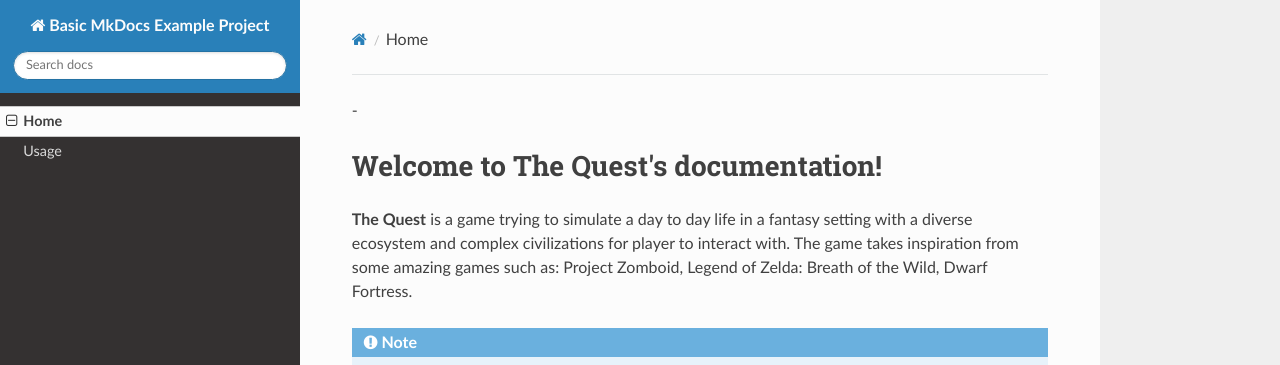
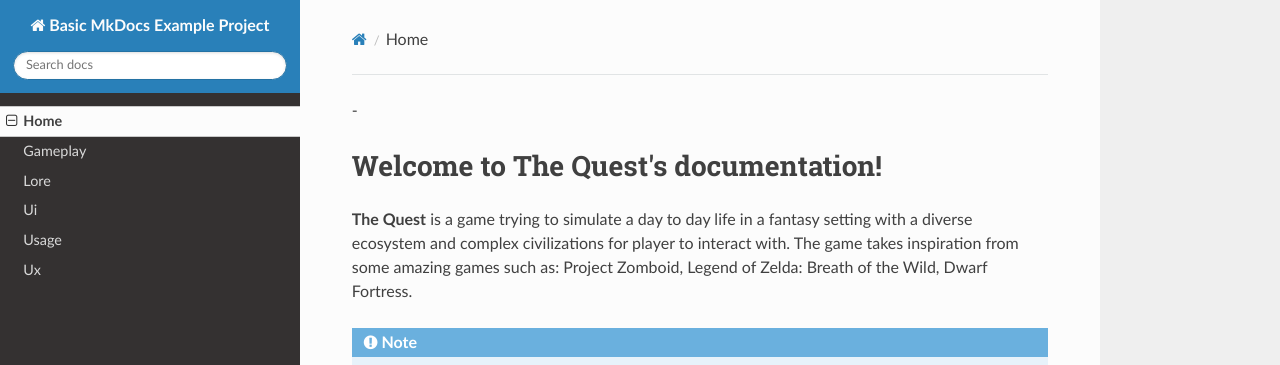
Before and after one commit to dsinjakovic/docs.the-quest, an MkDocs documentation site: the page built from docs/index.md, in a window 1280 px wide. Shown: the top 365 px of the page. Built offline with MkDocs 1.6.1, drawn with Linux system fonts in a browser that asks for light colours; nearby versions of some CDN libraries.

Commit message:
added categories

```diff
--- a/docs/index.md
+++ b/docs/index.md
@@ -10,8 +10,8 @@ The game takes inspiration from some amazing games such as: Project Zomboid, Leg
 
 The documentation will cover following topcis:
 - [Gameplay](gameplay)
-- [Combat](gameplay#combat)
-- [AI](gameplay#ai)
+- [Combat](gameplay#Combat)
+- [AI](gameplay#AI)
 - [UI](ui)
 - [User experience](ux)
 - [Lore](lore)
```
Also changed, not shown: docs/gameplay.md (added, +11 -0 lines), docs/lore.md (added), docs/ui.md (added), docs/ux.md (added).
